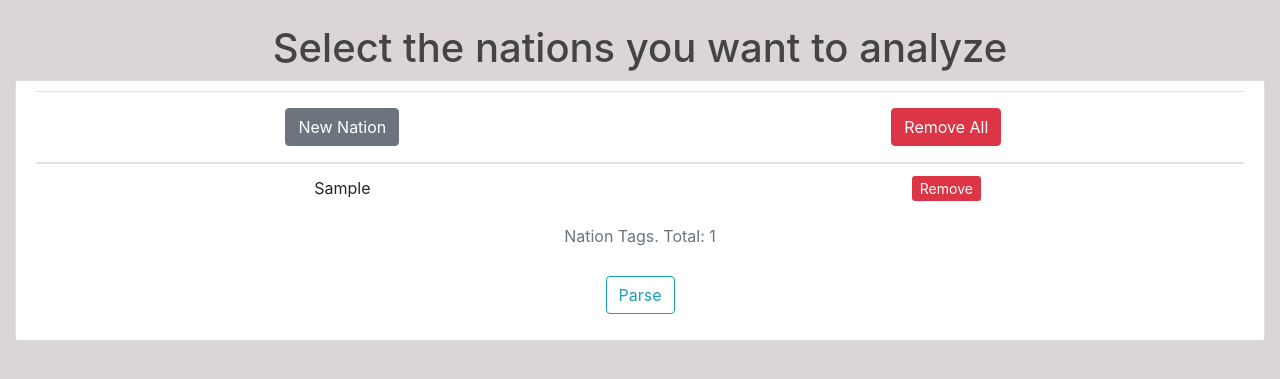
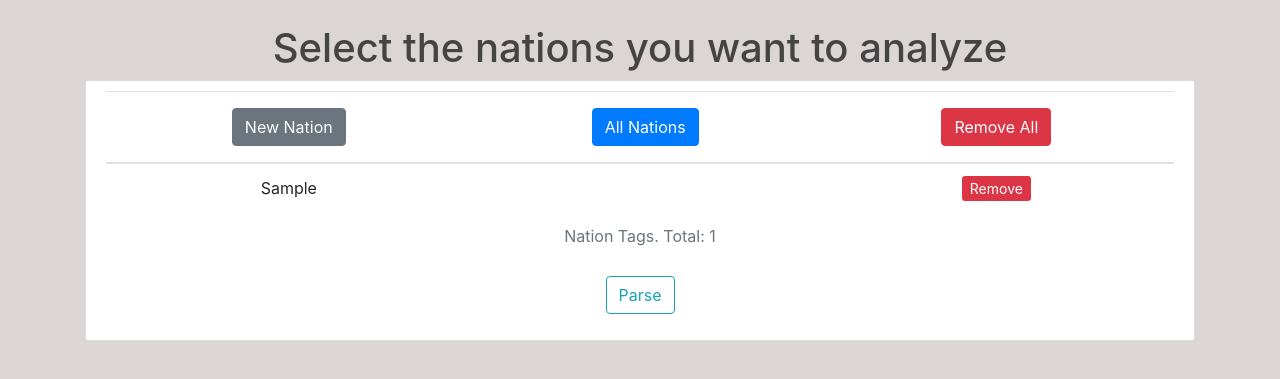
Before and after one commit to Declaminius/EU4-MP-Statstool, a Flask app: page /setup/1 in a window 1280 px wide. Shown: the part 56-435 px from the top of the page. Run offline with Flask 2, Linux system fonts and the light colour scheme; tables that the repository leaves empty hold one stand-in row (values such as "Sample post"); some libraries are stand-ins or nearby versions.

Commit message:
added option: all_nations

```diff
--- a/Statstool-Web/statstool_web/forms.py
+++ b/Statstool-Web/statstool_web/forms.py
@@ -11,17 +11,17 @@ class SavegameSelectForm(FlaskForm):
     savegame2 = FileField("Select second savegame", validators = [DataRequired(), FileAllowed(['eu4'], "Only EU4-Saves")])
     savegame2_name = StringField("Second save name (optional)")
     savegame2_map = FileField("Upload second map (optional)", validators = [FileAllowed(['png', 'jpg'])])
-    submit = SubmitField("Parse")
+    submit = SubmitField("Upload")
 
 class OneSavegameSelectForm(FlaskForm):
     savegame = FileField("Select savegame", validators = [DataRequired(), FileAllowed(['eu4'], "Only EU4-Saves")])
     savegame_name = StringField("Save name (optional)")
     map = FileField("Upload map (optional)", validators = [FileAllowed(['png', 'jpg'])])
-    submit = SubmitField("Parse")
+    submit = SubmitField("Upload")
 
 class MapSelectForm(FlaskForm):
     map = FileField("Upload map", validators = [DataRequired(), FileAllowed(['png', 'jpg'])])
-    submit = SubmitField("Parse")
+    submit = SubmitField("Upload")
 
 class TagSetupForm(FlaskForm):
     submit = SubmitField("Parse")
--- a/Statstool-Web/statstool_web/routes.py
+++ b/Statstool-Web/statstool_web/routes.py
@@ -267,6 +267,19 @@ def new_nation(sg_id1,sg_id2 = None):
         db.session.commit()
         return redirect(url_for("setup", sg_id1 = sg_id1, sg_id2 = sg_id2))
     return render_template("new_nation.html", form = form)
+
+@app.route("/setup/all_nations/<int:sg_id1>", methods = ["GET", "POST"], defaults={'sg_id2': None})
+@app.route("/setup/all_nations/<int:sg_id1>/<int:sg_id2>", methods = ["GET", "POST"])
+def all_nations(sg_id1,sg_id2 = None):
+    if sg_id2:
+        sg = Savegame.query.get(sg_id2)
+    else:
+        sg = Savegame.query.get(sg_id1)
+    for nation in sg.nations:
+        if nation not in sg.player_nations:
+            sg.player_nations.append(nation)
+    db.session.commit()
+    return redirect(url_for("setup", sg_id1 = sg_id1, sg_id2 = sg_id2))
 
 @app.route("/setup/remove_nation/<int:sg_id1>/<string:tag>", methods = ["GET", "POST"], defaults={'sg_id2': None})
 @app.route("/setup/remove_nation/<int:sg_id1>/<int:sg_id2>/<string:tag>", methods = ["GET", "POST"])
--- a/Statstool-Web/statstool_web/templates/setup.html
+++ b/Statstool-Web/statstool_web/templates/setup.html
@@ -1,5 +1,6 @@
 {% extends "home_layout.html" %}
 {% block content %}
+<div class = "container">
   <h1 style="text-align:center"> Select the nations you want to analyze </h1>
   <div class = "content-section">
     <form method = "POST" action = "" enctype="multipart/form-data">
@@ -22,6 +23,17 @@
               <th style="text-align:center">
                 <div>
                   {% if sg_id2 %}
+                    <a class="btn btn-primary btn mt-1 mb-1"
+                    href = "{{url_for('all_nations', sg_id1 = sg_id1, sg_id2 = sg_id2)}}">All Nations</a>
+                  {% else %}
+                    <a class="btn btn-primary btn mt-1 mb-1"
+                    href = "{{url_for('all_nations', sg_id1 = sg_id1)}}">All Nations</a>
+                  {% endif %}
+                </div>
+              </th>
+              <th style="text-align:center">
+                <div>
+                  {% if sg_id2 %}
                     <a class="tn btn-danger btn mt-1 mb-1"
                     href = "{{url_for('remove_all', sg_id1 = sg_id1, sg_id2 = sg_id2)}}">Remove All</a>
                   {% else %}
@@ -35,6 +47,7 @@
                 {% for tag, label in playertags %}
                     <tr>
                       <td style="text-align:center">{{ label }}</td>
+                      <td></td>
                       <td style="text-align:center">
                         <div>
                           {% if sg_id2 %}
@@ -57,4 +70,5 @@
       </div>
     </form>
   </div>
+</div>
 {% endblock content %}
```
Lines whose indentation alone changed are shown as unchanged.
